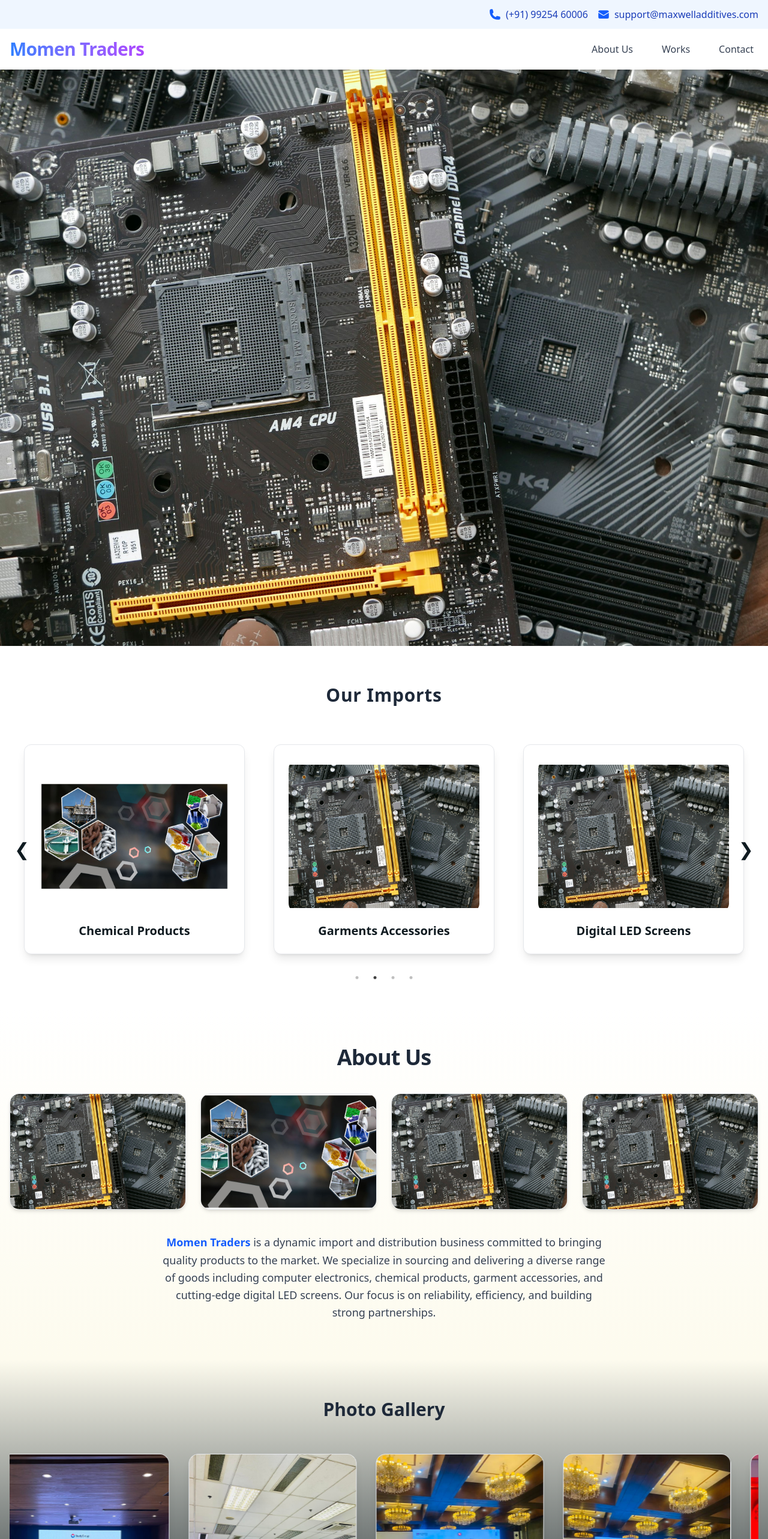
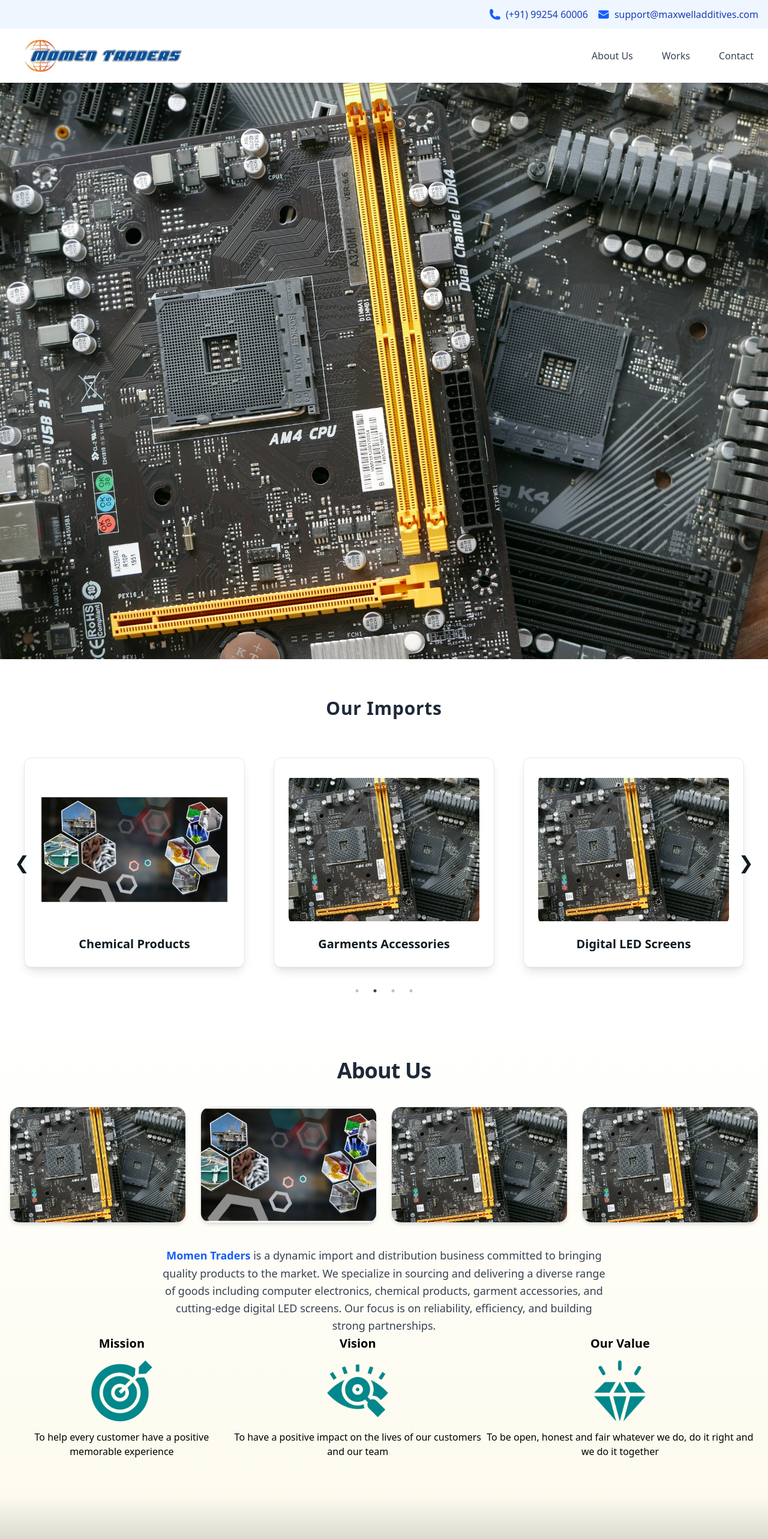
Before and after one commit to Imran-2020331101/Momen_Traders_portfolio, a React (Vite) app: page / in a window 1280 px wide. Shown: the top 2566 px of the page at 60% size. Built offline with nearby package versions, Linux system fonts and the light colour scheme.

Commit message:
update 2.0

```diff
--- a/src/Data.jsx
+++ b/src/Data.jsx
@@ -20,6 +20,11 @@ import image17 from './assets/images/17.JPG'
 import image18 from './assets/images/18.JPG'
 import image19 from './assets/images/19.JPG'
 import image20 from './assets/images/20.jpeg'
+import missionIcon from './assets/icons/mission.webp'
+import visionIcon from './assets/icons/vision.webp'
+import valueIcon from './assets/icons/our-value.webp'
+
+
 
 export const category = [
     {
@@ -106,3 +111,22 @@ export const social_media = [
         className: 'fa-instagram'
     },
 ]
+
+
+export const mission = [
+    {
+        title: 'Mission',
+        logo: missionIcon,
+        desc: 'To help every customer have a positive memorable experience'
+    },
+    {
+        title: 'Vision',
+        logo: visionIcon,
+        desc: 'To have a positive impact on the lives of our customers and our team'
+    },
+    {
+        title: 'Our Value',
+        logo: valueIcon,
+        desc: 'To be open, honest and fair whatever we do, do it right and we do it together'
+    }
+]
--- a/src/components/About.jsx
+++ b/src/components/About.jsx
@@ -1,6 +1,8 @@
 import React from 'react';
 import image from '../assets/categories/Electronics_photo.jpg';
 import chemicalImage from '../assets/categories/chemical.jpg';
+import { mission } from '../Data';
+import { div, h1 } from 'framer-motion/client';
 
 function About() {
   return (
@@ -33,6 +35,19 @@ function About() {
           chemical products, garment accessories, and cutting-edge digital LED screens. Our focus is on reliability, efficiency, and
           building strong partnerships.
         </p>
+
+        {/* Mission, Vision and Value */}
+        <div className='flex justify-around items-center'>
+          {
+            mission.map((item)=>
+              <div className='items-center flex-col flex'>
+                <h className='font-bold text-xl'>{item.title}</h>
+                <img src={item.logo} alt="" />
+                <p>{item.desc}</p>
+              </div>
+            )
+          }
+        </div>
       </div>
     </section>
   );
--- a/src/components/Navbar.jsx
+++ b/src/components/Navbar.jsx
@@ -1,5 +1,6 @@
 import React, { useState, useRef, useEffect } from "react";
 import { PhoneIcon, EnvelopeIcon } from "@heroicons/react/24/solid";
+import Momen_logo from '../assets/icons/Momen_logo.png'
 
 function Navbar() {
   const [isOpen, setIsOpen] = useState(false);
@@ -60,7 +61,8 @@ function Navbar() {
         <div className="container mx-auto px-4 py-4 flex flex-wrap justify-between items-center relative">
           {/* Logo */}
           <h1 className="w-full md:w-auto text-2xl md:text-3xl font-extrabold tracking-tight text-transparent bg-clip-text bg-gradient-to-r from-blue-500 via-purple-500 to-pink-500 animate-gradient bg-[length:200%_200%] relative">
-            Momen Traders
+            <img className="w-2xs pl-6"
+              src={Momen_logo} alt="Main logo" />
           </h1>
 
           {/* Hamburger */}
--- a/src/pages/Electronics.jsx
+++ b/src/pages/Electronics.jsx
@@ -3,7 +3,7 @@ import React from 'react';
 function Electronics() {
   return (
     <h1>
-        hello
+        hello this is electronics
     </h1>
   );
 }
```
Also changed, not shown: src/assets/icons/Momen_logo.png (added).
